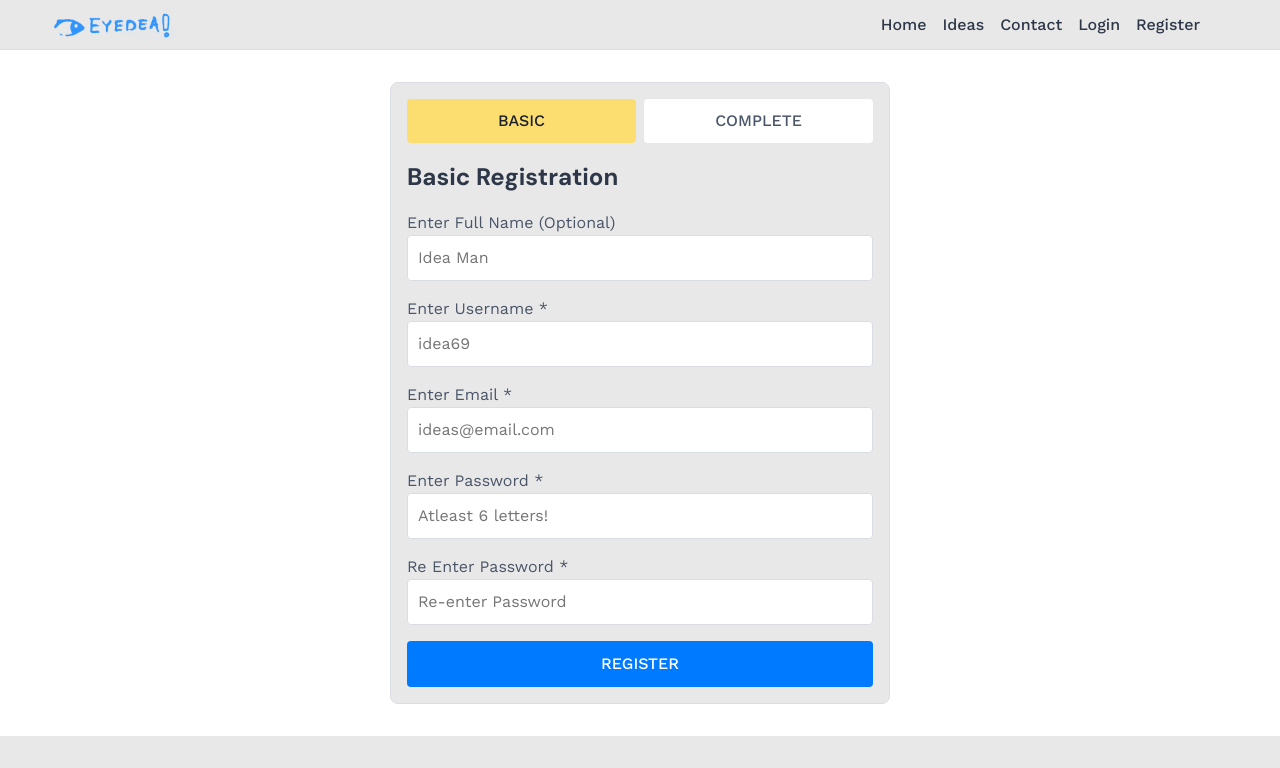
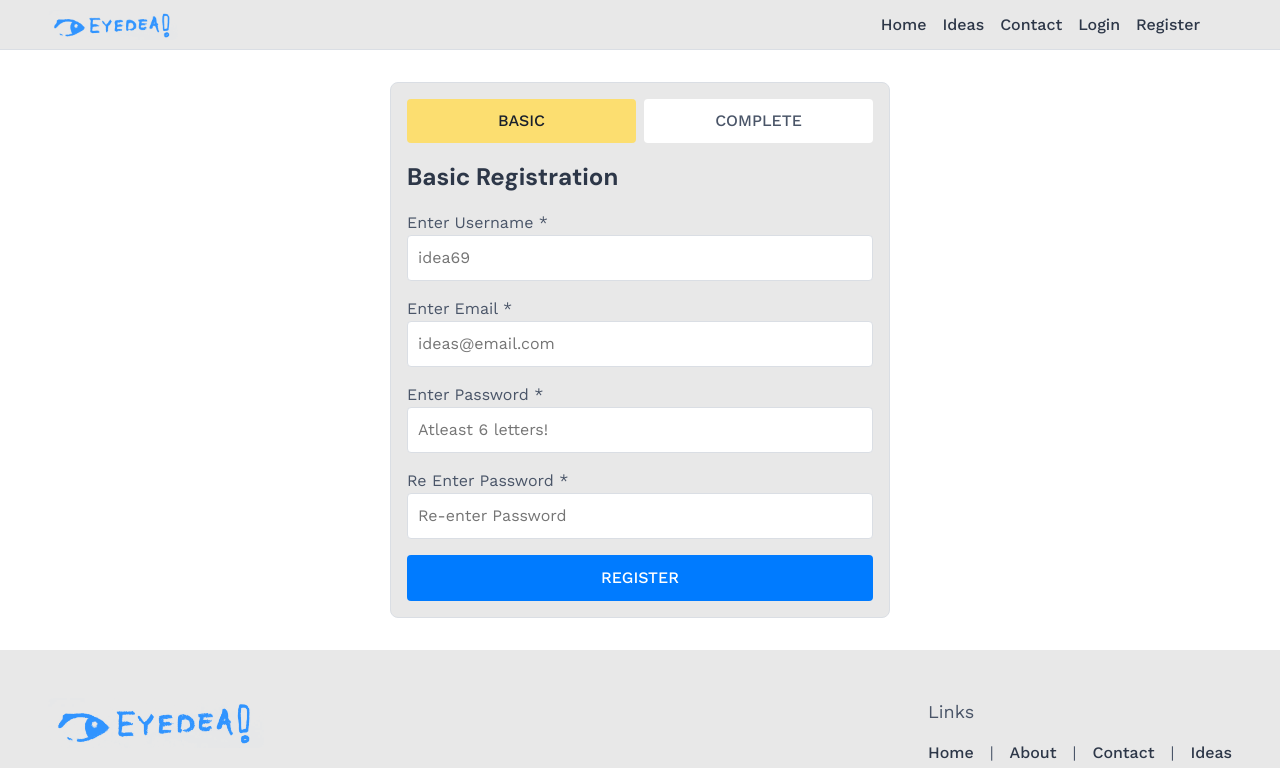
Before and after one commit to faizi-7/graveyard-front, a React (Vite) app: page /register in a window 1280 px wide. Shown: the top 768 px of the page. Built offline with nearby package versions, Linux system fonts and the light colour scheme; some icons are missing; what notyf would draw is missing.

Commit message:
add readme

```diff
--- a/index.html
+++ b/index.html
@@ -16,7 +16,7 @@
     <meta property="og:title" content="Eyedea - Share and Explore Unique Ideas" />
     <meta property="og:description" content="Eyedea is a platform where you can share your innovative ideas and explore what others are thinking. Collaborate and bring new concepts to life!" />
     <!-- <meta property="og:image" content="/og-image.png" /> -->
-    <meta property="og:url" content="https://eyedea.ifaiz.xyz" />
+    <meta property="og:url" content="https://idea.ifaiz.xyz" />
     <meta property="og:type" content="website" />
 
     <!-- <meta name="twitter:card" content="summary_large_image" /> -->
@@ -26,7 +26,7 @@
 
     <meta name="robots" content="index, follow" />
     <meta name="keywords" content="ideas, share ideas, explore ideas, innovation, creative thinking, new concepts" />
-    <link rel="canonical" href="https://eyedea.ifaiz.xyz" />
+    <link rel="canonical" href="https://idea.ifaiz.xyz" />
 
   </head>
   <body>
--- a/src/pages/Register/Register.tsx
+++ b/src/pages/Register/Register.tsx
@@ -62,14 +62,6 @@
         {activeTab === "basic" && (
           <form className={styles.form} onSubmit={handleSubmit}>
             <h2>Basic Registration</h2>
-            <div className={styles.inputContainer}>
-              <label>Enter Full Name (Optional)</label>
-              <input
-                name="fullName"
-                type="text"
-                placeholder="Idea Man"
-              />
-            </div>
             <div className={styles.inputContainer}>
               <label>Enter Username *</label>
               <input
```
Also changed, not shown: 1 other file (tests, documents, lock files or other folders).
